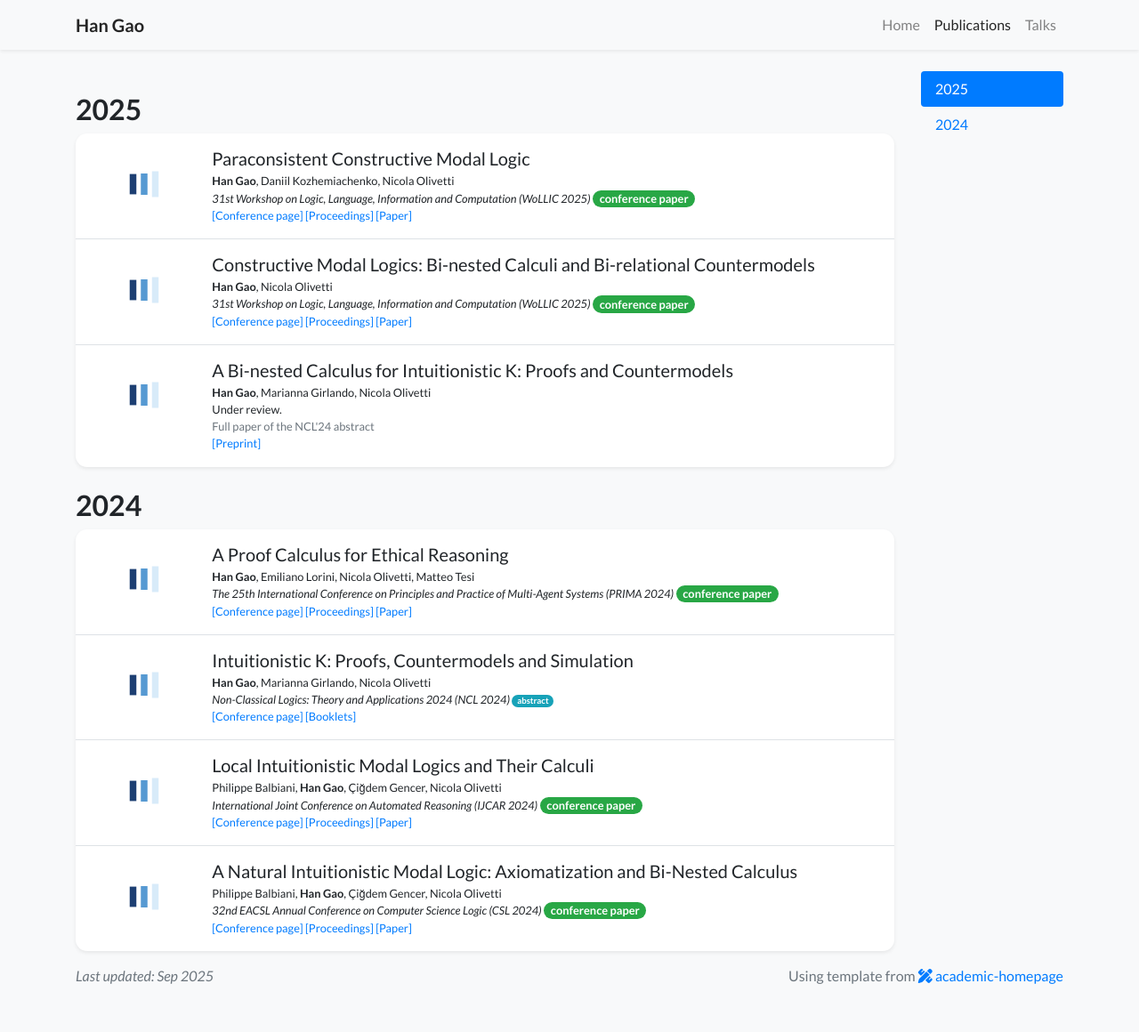
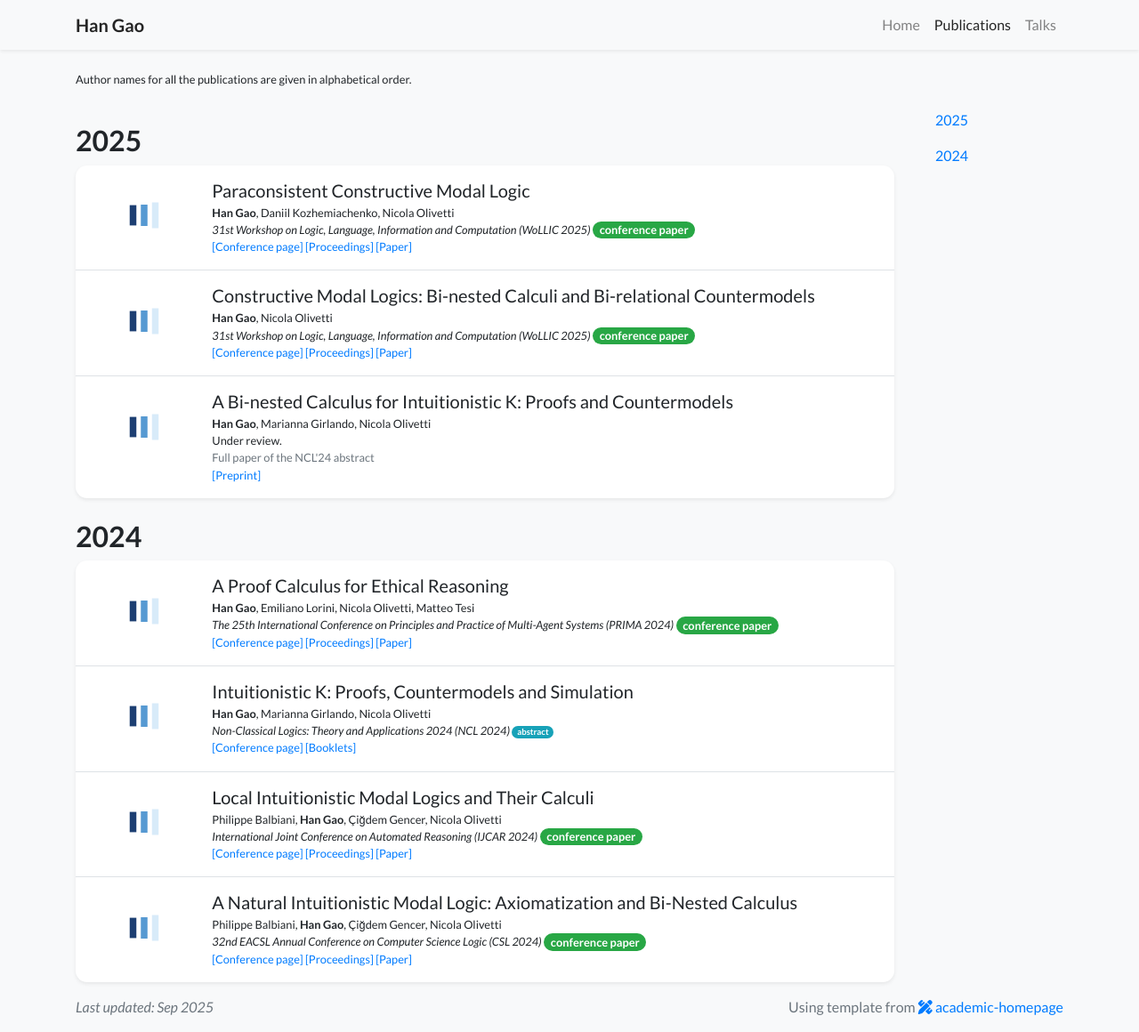
Before and after one commit to ghlogic123/ghlogic123.github.io, a Jekyll site: the page built from publications.html, in a window 1280 px wide and 1160 px high. Shown: the whole window at 89% size. Built offline with Jekyll 4.4.1, drawn with Linux system fonts in a browser that asks for light colours; nearby versions of some CDN libraries; a style sheet for code colours, icons or effects is not loaded.

Commit message:
Update publications.html

```diff
--- a/publications.html
+++ b/publications.html
@@ -5,6 +5,8 @@
 body_attr: >-
   data-spy="scroll" data-target="#navbar-year" data-offset="100"
 ---
+
+<p class="small">Author names for all the publications are given in alphabetical order. </p>
 
 {% assign pubs_by_year = site.publications | sort: "date" | reverse | group_by_exp: "item", "item.date | date: '%Y'" %}
 
```
